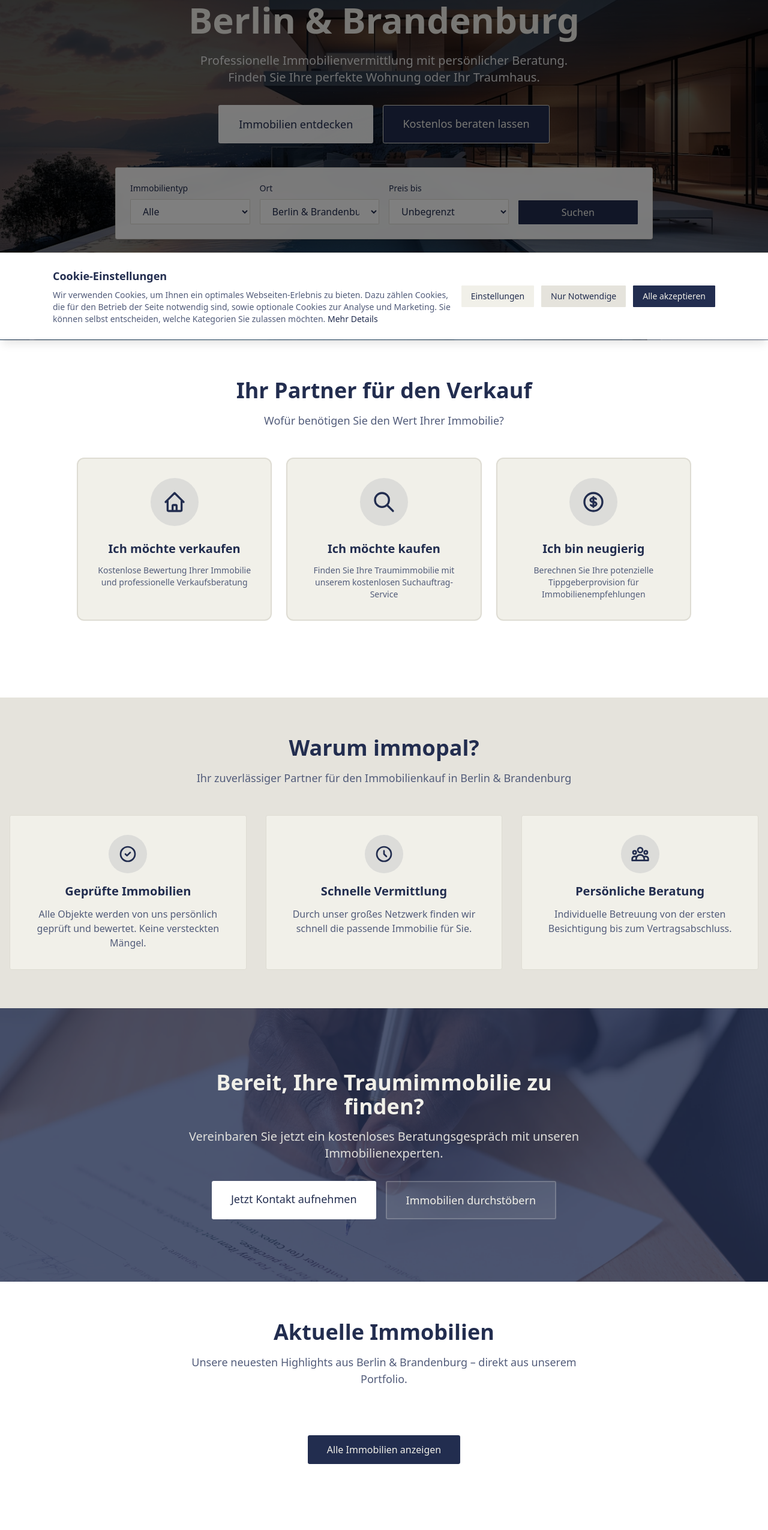
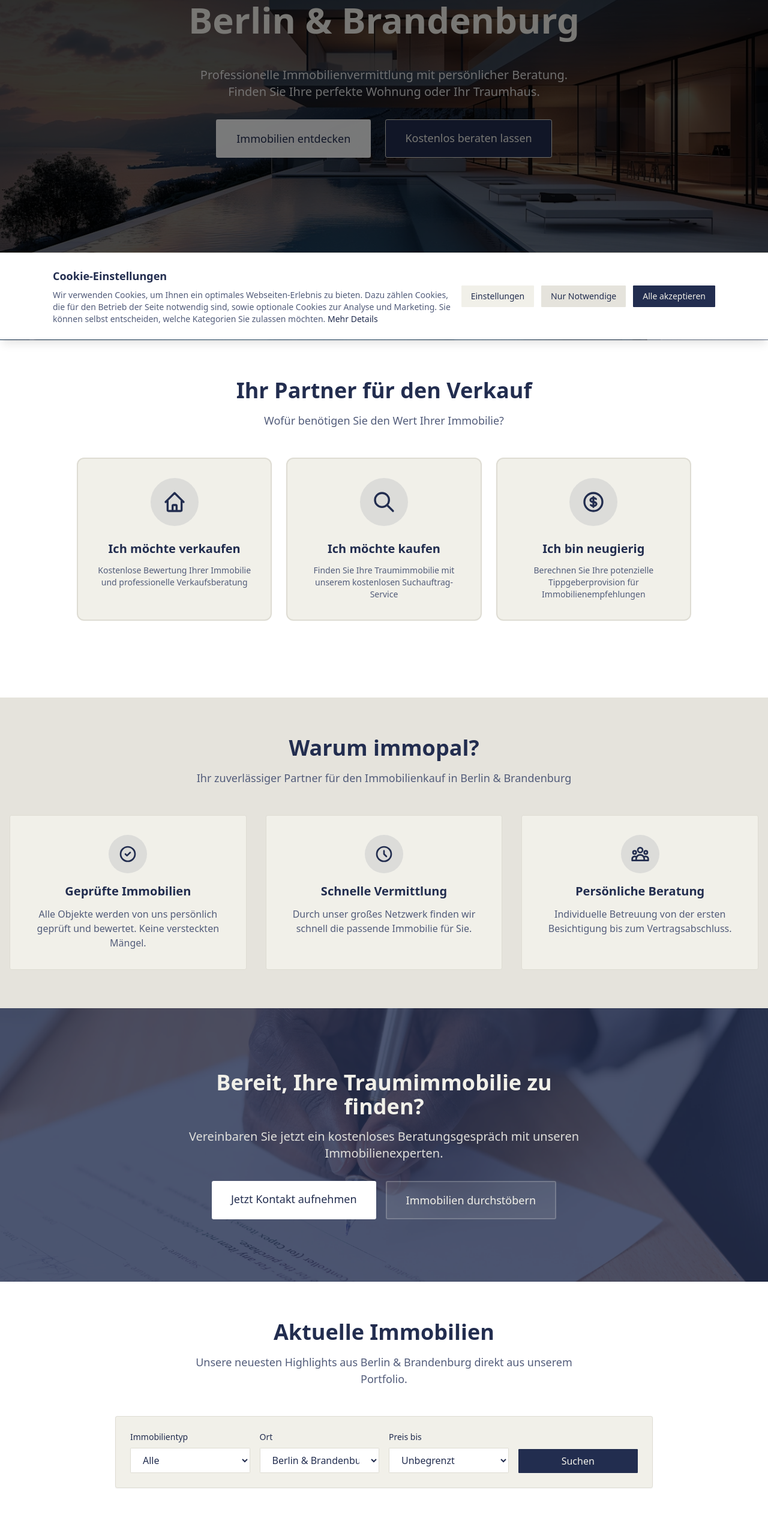
Before and after one commit to bpnace/immopal, a Next.js app: page / in a window 1280 px wide. Shown: the part 234-2785 px from the top of the page at 60% size. Built offline with nearby package versions, Linux system fonts and the light colour scheme; a web font is replaced by a local one.

Commit message:
Update homepage and funnel condition value

```diff
--- a/app/page.tsx
+++ b/app/page.tsx
@@ -21,14 +21,14 @@ export default async function Home() {
         <div className="absolute inset-0 bg-gradient-to-b from-black/70 via-black/55 to-black/40" aria-hidden="true" />
         <div className="relative z-10 container mx-auto px-4">
           <div className="max-w-4xl mx-auto text-center">
-            <h1 className="text-4xl md:text-6xl font-bold mb-6 text-white">
+            <h1 className="text-4xl md:text-6xl font-bold mb-12 text-white">
               Ihre Traumimmobilie in <span className="text-primary-foreground">Berlin & Brandenburg</span>
             </h1>
             <p className="text-xl text-white/85 mb-8 max-w-2xl mx-auto">
               Professionelle Immobilienvermittlung mit persönlicher Beratung. Finden Sie Ihre perfekte Wohnung oder
               Ihr Traumhaus.
             </p>
-            <div className="flex flex-col sm:flex-row gap-4 justify-center">
+            <div className="flex flex-col sm:flex-row gap-6 justify-center">
               <Link
                 href="/immobilien"
                 className="bg-white/95 text-foreground border-2 border-white/20 hover:bg-white px-8 py-4 rounded-lg text-lg font-medium transition-colors inline-block"
@@ -43,49 +43,6 @@ export default async function Home() {
               </Link>
             </div>
 
-            {/* Search Bar */}
-            <div className="mt-10 text-left">
-              <div className="bg-background/95 backdrop-blur border border-border rounded-lg p-6 shadow-lg">
-                <div className="grid grid-cols-1 md:grid-cols-4 gap-4">
-                  <div>
-                    <label className="text-sm font-medium mb-2 block text-foreground">Immobilientyp</label>
-                    <select className="w-full px-4 py-2 rounded-md border border-input bg-background">
-                      <option>Alle</option>
-                      <option>Wohnung</option>
-                      <option>Haus</option>
-                      <option>Grundstück</option>
-                      <option>Gewerbe</option>
-                    </select>
-                  </div>
-                  <div>
-                    <label className="text-sm font-medium mb-2 block text-foreground">Ort</label>
-                    <select className="w-full px-4 py-2 rounded-md border border-input bg-background">
-                      <option>Berlin & Brandenburg</option>
-                      <option>Berlin</option>
-                      <option>Brandenburg</option>
-                    </select>
-                  </div>
-                  <div>
-                    <label className="text-sm font-medium mb-2 block text-foreground">Preis bis</label>
-                    <select className="w-full px-4 py-2 rounded-md border border-input bg-background">
-                      <option>Unbegrenzt</option>
-                      <option>300.000 €</option>
-                      <option>500.000 €</option>
-                      <option>750.000 €</option>
-                      <option>1.000.000 €</option>
-                    </select>
-                  </div>
-                  <div className="flex items-end">
-                    <Link
-                      href="/immobilien"
-                      className="w-full bg-primary text-primary-foreground hover:bg-primary/90 px-6 py-2 rounded-md font-medium transition-colors text-center"
-                    >
-                      Suchen
-                    </Link>
-                  </div>
-                </div>
-              </div>
-            </div>
           </div>
         </div>
       </section>
@@ -280,8 +237,52 @@ export default async function Home() {
           <div className="text-center mb-12">
             <h2 className="text-3xl md:text-4xl font-bold mb-4">Aktuelle Immobilien</h2>
             <p className="text-muted-foreground text-lg max-w-2xl mx-auto">
-              Unsere neuesten Highlights aus Berlin & Brandenburg – direkt aus unserem Portfolio.
+              Unsere neuesten Highlights aus Berlin & Brandenburg direkt aus unserem Portfolio.
             </p>
+          </div>
+
+          {/* Suche */}
+          <div className="max-w-4xl mx-auto mb-10">
+            <div className="bg-card border border-border rounded-lg p-6 shadow-sm">
+              <div className="grid grid-cols-1 md:grid-cols-4 gap-4">
+                <div>
+                  <label className="text-sm font-medium mb-2 block">Immobilientyp</label>
+                  <select className="w-full px-4 py-2 rounded-md border border-input bg-background">
+                    <option>Alle</option>
+                    <option>Wohnung</option>
+                    <option>Haus</option>
+                    <option>Grundstück</option>
+                    <option>Gewerbe</option>
+                  </select>
+                </div>
+                <div>
+                  <label className="text-sm font-medium mb-2 block">Ort</label>
+                  <select className="w-full px-4 py-2 rounded-md border border-input bg-background">
+                    <option>Berlin & Brandenburg</option>
+                    <option>Berlin</option>
+                    <option>Brandenburg</option>
+                  </select>
+                </div>
+                <div>
+                  <label className="text-sm font-medium mb-2 block">Preis bis</label>
+                  <select className="w-full px-4 py-2 rounded-md border border-input bg-background">
+                    <option>Unbegrenzt</option>
+                    <option>300.000 €</option>
+                    <option>500.000 €</option>
+                    <option>750.000 €</option>
+                    <option>1.000.000 €</option>
+                  </select>
+                </div>
+                <div className="flex items-end">
+                  <Link
+                    href="/immobilien"
+                    className="w-full bg-primary text-primary-foreground hover:bg-primary/90 px-6 py-2 rounded-md font-medium transition-colors text-center"
+                  >
+                    Suchen
+                  </Link>
+                </div>
+              </div>
+            </div>
           </div>
 
           <div className="grid grid-cols-1 md:grid-cols-2 lg:grid-cols-3 gap-6 mb-8">
--- a/lib/form-validation.ts
+++ b/lib/form-validation.ts
@@ -26,7 +26,7 @@ export interface SellingFormData {
   livingArea: string; // 'bis-80' | '81-120' | '121-160' | etc.
 
   // Step 7: Condition
-  condition: 'neuwertig' | 'saniert' | 'gepflegt' | 'baufällig' | '';
+  condition: 'neuwertig' | 'saniert' | 'gepflegt' | 'baufaellig' | '';
 
   // Step 8: Location
   postalCode: string;
--- a/lib/funnel-helpers.ts
+++ b/lib/funnel-helpers.ts
@@ -202,7 +202,7 @@ export const conditionOptions: TileSelectOption[] = [
   { value: 'neuwertig', label: 'Neuwertig' },
   { value: 'saniert', label: 'Saniert' },
   { value: 'gepflegt', label: 'Gepflegt' },
-  { value: 'baufällig', label: 'Baufällig' },
+  { value: 'baufaellig', label: 'Baufällig' },
 ];
 
 /**
```
